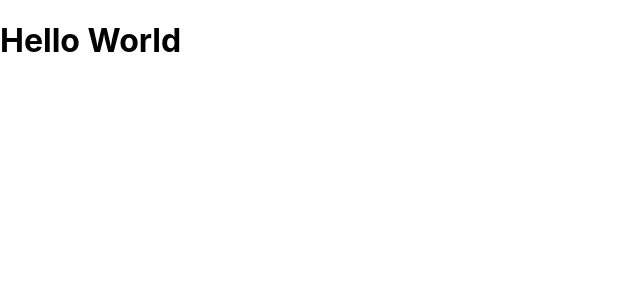
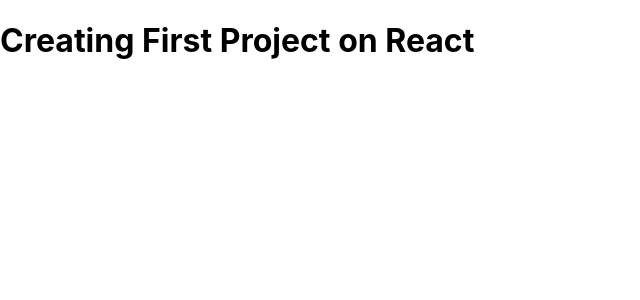
Before and after one commit to sarwarsunjid/react-task-tracker, a React (Create React App) app: page / in a window 1280 px wide. Shown: the top 300 px of the page, without its empty margins (0-640 px from the left). Built offline with nearby package versions, Linux system fonts and the light colour scheme.

Commit message:
Modifying Code on App.js file

```diff
--- a/src/App.js
+++ b/src/App.js
@@ -1,7 +1,8 @@
+
 function App() {
   return (
     <div className="App">
-      <h1>Hello World</h1>
+      <h1>Creating First Project on React</h1>
     </div>
   );
 }
```
Also changed, not shown: src/components/Header.js (added).
